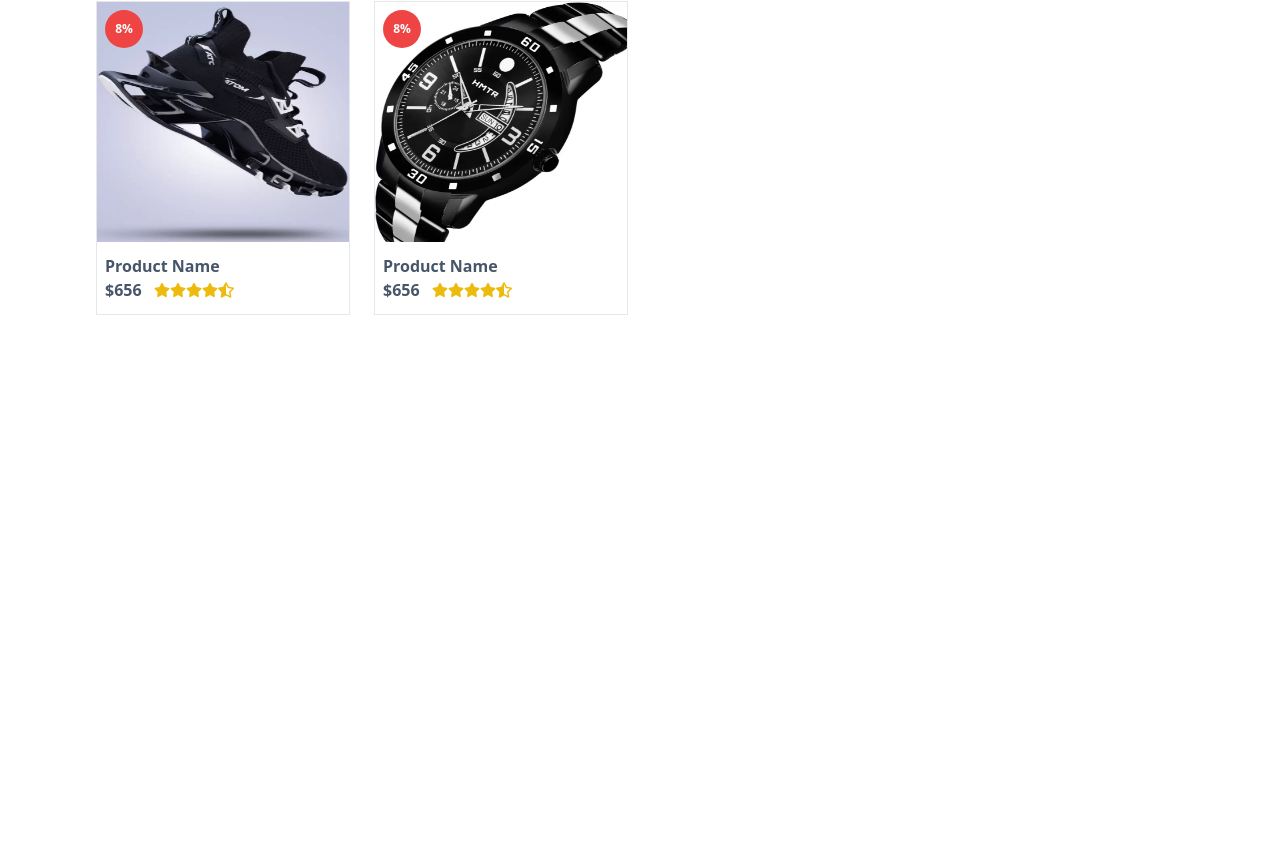
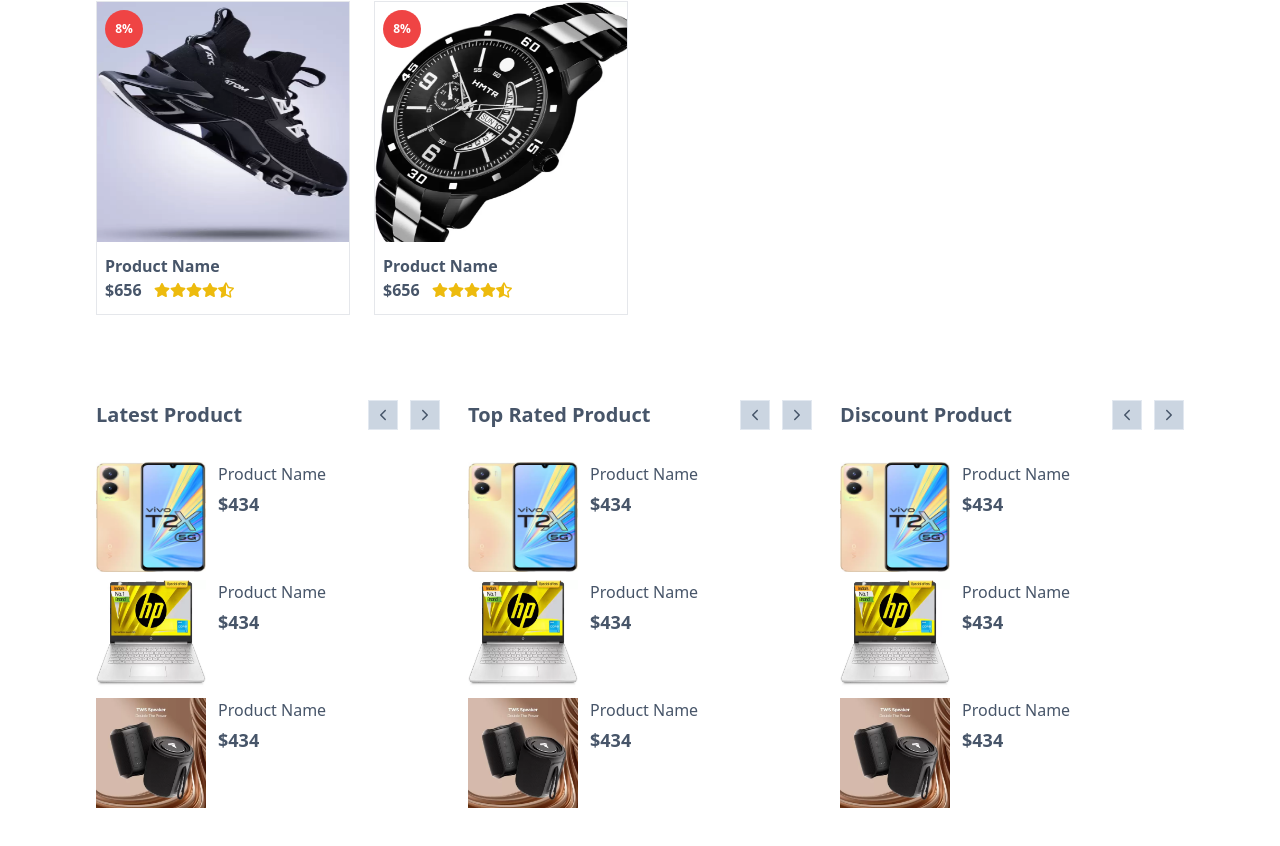
Before and after one commit to webdevmahabub/frontend-mern-multi-vendor-ecommerce, a React (Create React App) app: page / in a window 1280 px wide. Shown: the part 1547-2393 px from the top of the page. Before the commit the page ends 1987 px from the top, so only its background shows below. Built offline with nearby package versions, Linux system fonts and the light colour scheme.

Commit message:
Setup Latest product Part 2

```diff
--- a/src/components/products/Products.jsx
+++ b/src/components/products/Products.jsx
@@ -2,11 +2,14 @@ import React from 'react';
 import Carousel from 'react-multi-carousel';
 import { Link } from 'react-router-dom';
 import 'react-multi-carousel/lib/styles.css'
-const Products = () => {
+import { IoIosArrowBack,IoIosArrowForward } from "react-icons/io";
+
+const Products = ({title}) => {
     const products = [
         [1,2,3],
         [4,5,6],
     ]
+
     const responsive = {
         superLargeDesktop: {
             breakpoint: { max: 4000, min: 3000 },
@@ -25,10 +28,27 @@ const Products = () => {
             items: 1
         },
     }
-    const ButtonGroup = () => {
+
+    const ButtonGroup = ({next,previous}) => {
+        return (
+            <div className='flex justify-between items-center'>
+                <div className='text-xl font-bold text-slate-600'> {title} </div>
+                <div className='flex justify-center items-center gap-3 text-slate-600'>
+                    <button onClick={()=>previous()} className='w-[30px] h-[30px] flex justify-center items-center bg-slate-300 border border-slate-200'>
+                        <IoIosArrowBack />
+                    </button>
+                    <button onClick={()=>next()} className='w-[30px] h-[30px] flex justify-center items-center bg-slate-300 border border-slate-200'>
+                    <IoIosArrowForward />
+                    </button>
+                </div>
+            </div>
+        )
+
     }
+
+
     return (
-        <div className='flex gap-8'>
+        <div className='flex gap-8 flex-col-reverse'>
             <Carousel
                     autoPlay={false}
                     infinite={false}
@@ -38,18 +58,28 @@ const Products = () => {
                     renderButtonGroupOutside={true}
                     customButtonGroup={<ButtonGroup/>}
                 >
-        <div className='flex flex-col justify-start gap-2'>
-            <Link to='#'>
-                <img src="" alt="" />
+       {
+        products.map((p,i)=> {
+            return(
+                <div className='flex flex-col justify-start gap-2'>
+               {
+                p.map((pl, j) =>  <Link className='flex justify-start items-start' to='#'>
+                <img className='w-[110px] h-[110px]' src={`http://localhost:3000/images/products/${pl}.webp`} alt="" />
                 <div className='px-3 flex justify-start items-start gap-1 flex-col text-slate-600'>
                     <h2>Product Name </h2>
-                    <span>$434</span>
+                    <span className='text-lg font-bold'>$434</span>
                 </div>
             </Link>
-        </div>
+                 )
+               }
+            </div>
+            )
+        })
+       }
 
                 </Carousel>
         </div>
     );
 };
+
 export default Products;
--- a/src/pages/Home.jsx
+++ b/src/pages/Home.jsx
@@ -19,14 +19,14 @@ const Home = () => {
                 <div className='w-[85%] flex flex-wrap mx-auto'>
                     <div className='grid w-full grid-cols-3 md-lg:grid-cols-2 md:grid-cols-1 gap-7'>
             <div className='overflow-hidden'>
-                <Products/>
+                <Products title='Latest Product' />
             </div>
 
             <div className='overflow-hidden'>
-                <Products/>
+                <Products title='Top Rated Product'/>
             </div>
             <div className='overflow-hidden'>
-                <Products/>
+                <Products title='Discount Product'/>
             </div>
                     </div>
                 </div>
```
